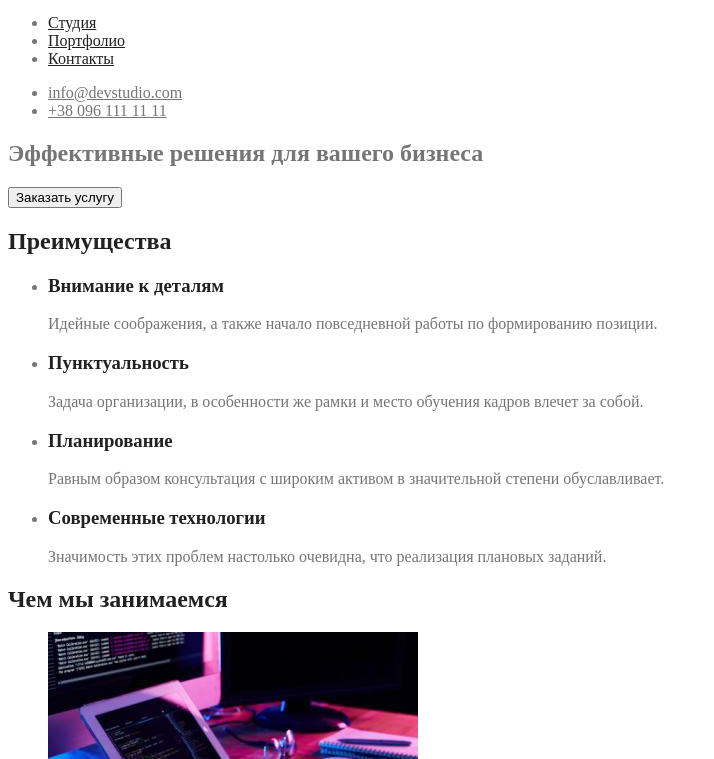
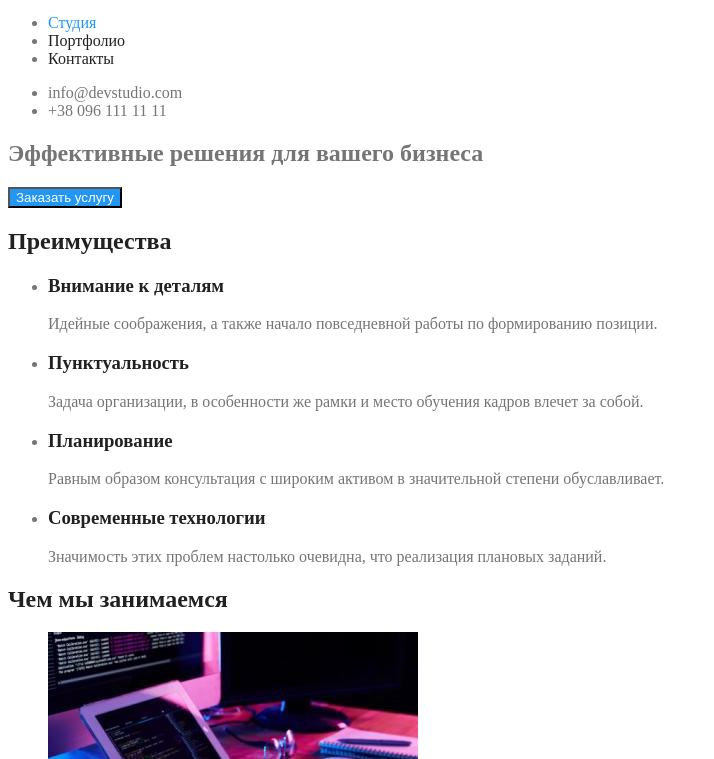
Before and after one commit to Viktoriia1005/goit-markup-hw-02, a plain HTML site: page index.html in a window 1280 px wide. Shown: the part 41-800 px from the top of the page, without its empty margins (0-714 px from the left). Drawn offline with Linux system fonts and the light colour scheme.

Commit message:
создаёт подсветку текущей страницы

```diff
--- a/css/styles.css
+++ b/css/styles.css
@@ -25,13 +25,23 @@ body {
         .logo-dark {color: #000000;}
 
     /*========== Hero========== */
+    .primery-button {background-color: var(--accent-color);
+    color: #ffffff;}
+    .primery-button:hover,
+    .primery-button:focus {background-color: #118CE8;
+    color: #ffffff;}
 
      /* site nav */
-    .site-nav .link {color: var(--title-text-color);}
+
+    .site-nav .link {color: var(--title-text-color);
+        text-decoration: none}
     .site-nav .link:hover,
     .site-nav .link:focus {color: var(--accent-color);}
+    .site-nav .link.current {color: var(--accent-color);}
+
      /* auth nav */
-    .auth-nav .link {color: var(--primary-text-color);}
+    .auth-nav .link {color: var(--primary-text-color);
+        text-decoration: none}
     .auth-nav .link:hover,
     .auth-nav .link:focus {color: var(--accent-color);}
 
@@ -57,7 +67,7 @@ body {
         .logo-light {color: #ffffff;}
 
     .footer-contacts .footer-adress {color: #ffffff;}
-    .footer-contacts .footer-mail {color: rgba(255, 255, 255, 0.6);}
+    .footer-contacts .footer-mail,
     .footer-contacts .footer-tel {color: rgba(255, 255, 255, 0.6);}
 
     /* =========Portfolio=========== */
--- a/index.html
+++ b/index.html
@@ -14,7 +14,7 @@
         <nav>
             <a lang="en" href="./index.html" class="logo-header">Web<span class="logo-dark">Studio</span></a>
         <ul class="site-nav">
-            <li><a href="./index.html" class="link">Студия</a></li>
+            <li><a href="./index.html" class="link current">Студия</a></li>
             <li><a href="./portfolio.html" class="link">Портфолио</a></li>
             <li><a href="" class="link">Контакты</a></li>
         </ul>
@@ -28,7 +28,7 @@
     <!--Герой-->
             <section class="hero">
             <h1>Эффективные решения для вашего бизнеса</h1>
-            <button type="button">Заказать услугу</button>
+            <button class="primery-button" type="button">Заказать услугу</button>
         </section>
 
     <!--Преимущества-->
```
Also changed, not shown: portfolio.html (+2 -2 lines).
